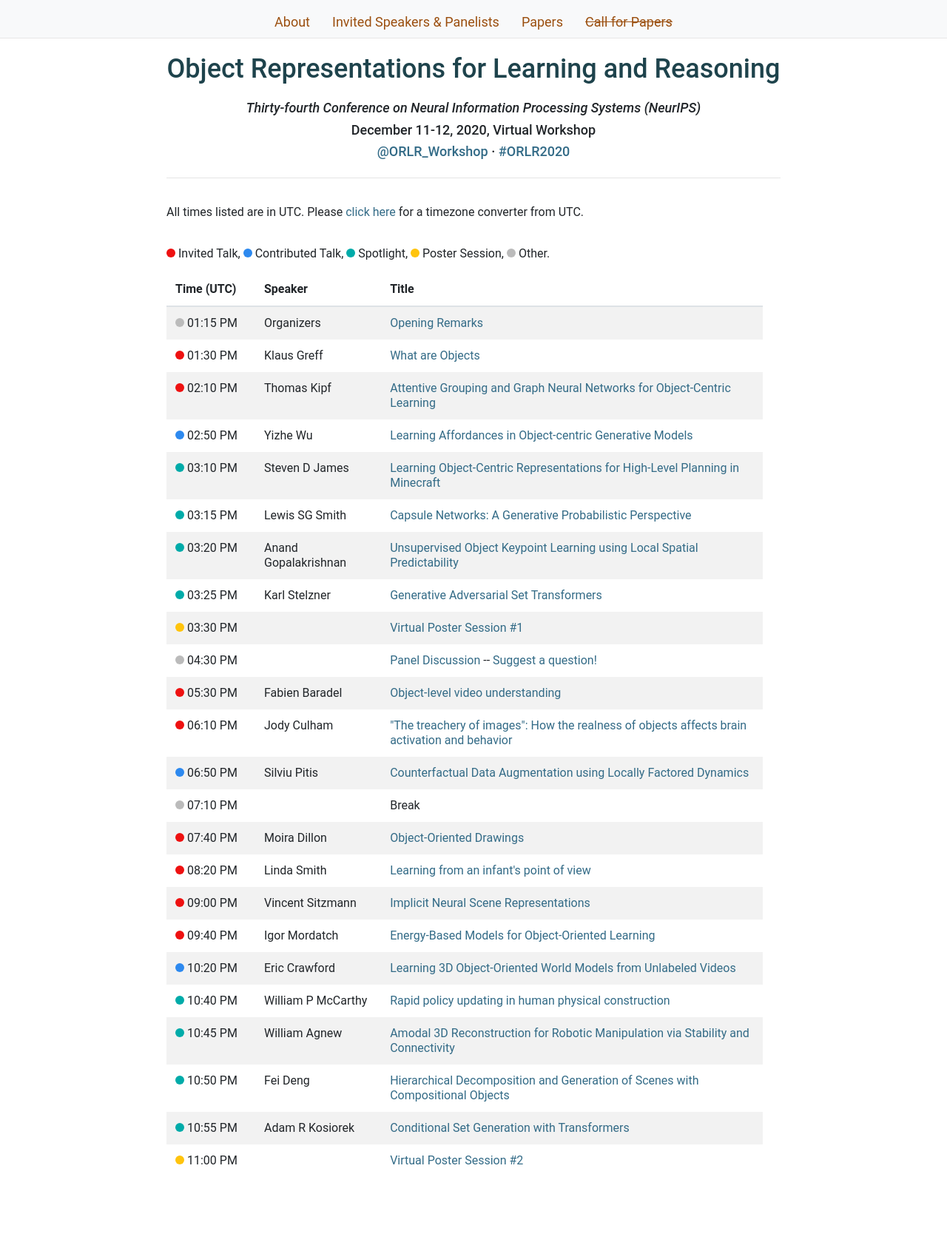
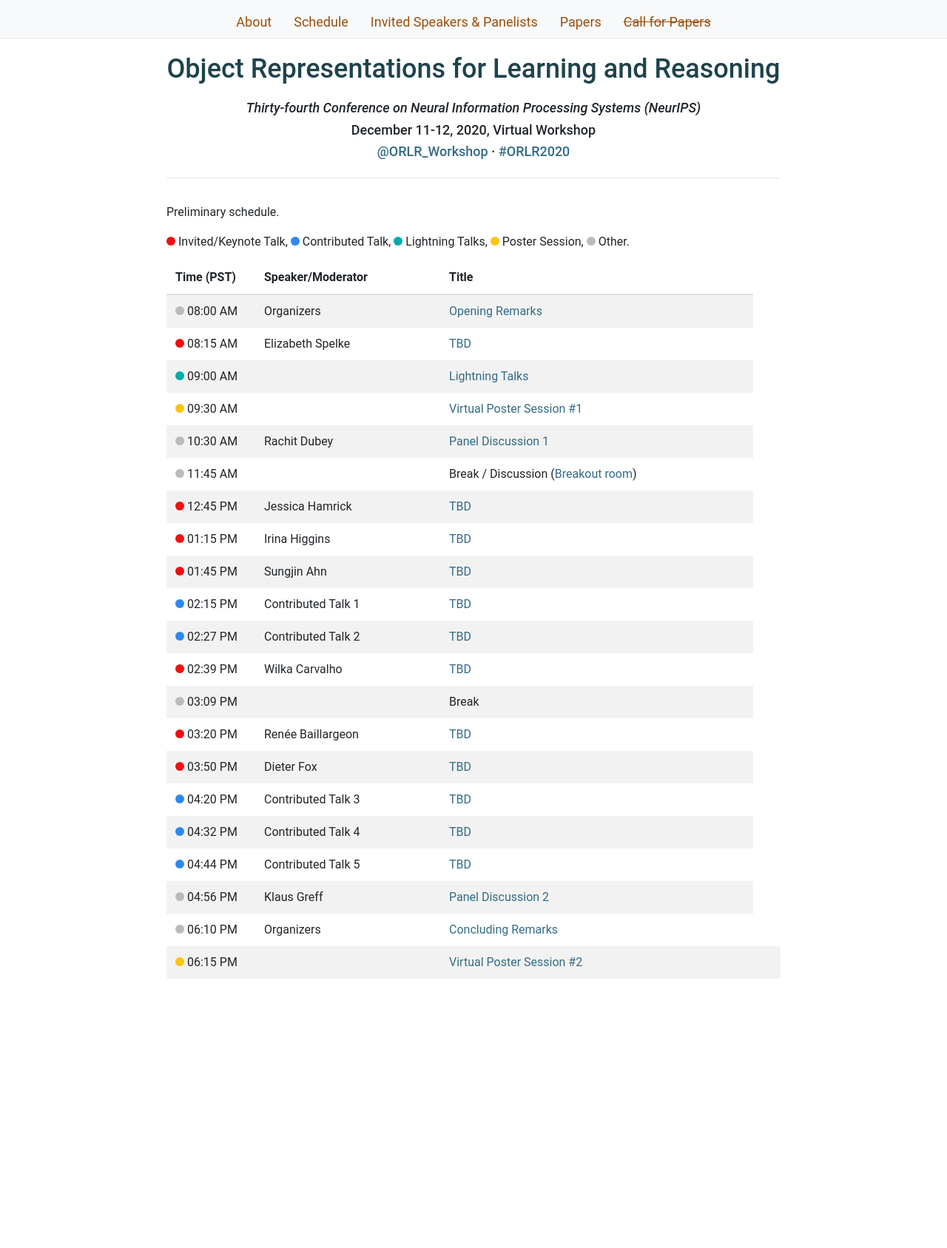
Before and after one commit to orlrworkshop/orlrworkshop.github.io, a Jekyll site: the page built from schedule.html, in a window 1280 px wide. Shown: the whole page at 74% size. Built offline with Jekyll 4.4.1, drawn with Linux system fonts in a browser that asks for light colours; nearby versions of some CDN libraries; after the commit the page ends 1419 px from its top, so only the background shows below that.

Commit message:
add preliminary schedule

```diff
--- a/_layouts/default.html
+++ b/_layouts/default.html
@@ -27,7 +27,7 @@
         <li class="nav-link"><a href="/index.html">About</a></li>
 <!--        <li class="nav-link"><a href="/format.html">How to Participate</a></li>-->
 <!--        <li class="nav-link"><a href="/livestream.html">Livestream</a></li>-->
-<!--        <li class="nav-link"><a href="/schedule.html">Schedule</a></li>-->
+        <li class="nav-link"><a href="/schedule.html">Schedule</a></li>
         <li class="nav-link"><a href="/speakers.html">Invited Speakers & Panelists</a></li>
         <li class="nav-link"><a href="/papers.html">Papers</a></li>
 <!--        <li class="nav-link"><a href="/resources.html">Resources</a></li>-->
--- a/css/style.css
+++ b/css/style.css
@@ -204,7 +204,7 @@ table .time {
   display: inline-block;
 }
 
-.dot-spotlight-talk {
+.dot-lightning-talk {
   height: 12px;
   width: 12px;
   background-color: #00aba9;
--- a/schedule.html
+++ b/schedule.html
@@ -4,160 +4,139 @@ layout: default
 
 <div class="row">
 <!--<p>Throughout the day we will be livestreaming invited talks, contributed talks, spotlight presentations, and a live panel discussion. Please see <a href="/format.html">How To Participate</a> for details on ways to participate!</p>-->
-
-<p>All times listed are in UTC. Please <a href="https://www.timeanddate.com/worldclock/converter.html?iso=20200717T131500&p1=1440" target="_blank">click here</a> for a timezone converter from UTC.</p>
+<!--<p>All times listed are in PST. Please <a href="https://www.timeanddate.com/worldclock/converter.html?iso=20200717T131500&p1=1440" target="_blank">click here</a> for a timezone converter from PST.</p>-->
 <!--<p><a href="https://calendar.google.com/calendar?cid=YmVya2VsZXkuZWR1X3ZkcXA4aWdsNjl2cnNyMmhzdTlwNHUzZTJvQGdyb3VwLmNhbGVuZGFyLmdvb2dsZS5jb20" target="_blank">Click here</a> to view this schedule in Google Calendar.</p>-->
 <p>
-</br><span class="dot-invited-talk"></span> Invited Talk, <span class="dot-contributed-talk"></span> Contributed Talk, <span class="dot-spotlight-talk"></span> Spotlight, <span class="dot-poster-session"></span> Poster Session, <span class="dot-other-session"></span> Other.
+Preliminary schedule.
+</br></br><span class="dot-invited-talk"></span> Invited/Keynote Talk, <span class="dot-contributed-talk"></span> Contributed Talk, <span class="dot-lightning-talk"></span> Lightning Talks, <span class="dot-poster-session"></span> Poster Session, <span class="dot-other-session"></span> Other.
 </p>
 <table class="table table-striped table-condensed" id="schedule">
   <thead>
     <tr>
-      <th class="time">Time (UTC)</th>
-      <th>Speaker</th>
+      <th class="time">Time (PST)</th>
+      <th>Speaker/Moderator</th>
       <th>Title</th>
 <!--      <th>Rocket.Chat</th>-->
     </tr>
   </thead>
   <tbody>
     <tr>
-      <td><span class="dot-other-session"></span> 01:15 PM</td>
+      <td><span class="dot-other-session"></span> 08:00 AM</td>
       <td> Organizers</td>
       <td><a href="">Opening Remarks</a></td>
 <!--      <td><a href="" target="_blank">#workshop_OOL</a></td>-->
     </tr>
     <tr>
-      <td><span class="dot-invited-talk"></span> 01:30 PM</td>
-      <td>Klaus Greff</td>
-      <td><a href="/program/ool_34.html">What are Objects</a></td>
+      <td><span class="dot-invited-talk"></span> 08:15 AM</td>
+      <td>Elizabeth Spelke</td>
+      <td><a href="">TBD</a></td>
 <!--      <td><a href="https://iclr.rocket.chat/channel/baics_channel_43" target="_blank">#baics_channel_43</a></td>-->
     </tr>
     <tr>
-      <td><span class="dot-invited-talk"></span> 02:10 PM</td>
-      <td>Thomas Kipf</td>
-      <td><a href="/program/ool_35.html">Attentive Grouping and Graph Neural Networks for Object-Centric Learning</a></td>
-<!--      <td><a href="https://iclr.rocket.chat/channel/workshop_BAICS" target="_blank">#workshop_BAICS</a></td>-->
-    </tr>
-    <tr>
-      <td><span class="dot-contributed-talk"></span> 02:50 PM</td>
-      <td>Yizhe Wu</td>
-      <td><a href="/program/ool_7.html">Learning Affordances in Object-centric Generative Models</a></td>
-<!--      <td><a href="https://iclr.rocket.chat/channel/baics_channel_44" target="_blank">#baics_channel_44</a></td>-->
-    </tr>
-    <tr>
-      <td><span class="dot-spotlight-talk"></span> 03:10 PM</td>
-      <td>Steven D James</td>
-      <td><a href="/program/ool_4.html">Learning Object-Centric Representations for High-Level Planning in Minecraft</a></td>
-<!--      <td><a href="https://iclr.rocket.chat/channel/baics_channel_08" target="_blank">#baics_channel_08</a></td>-->
-    </tr>
-    <tr>
-      <td><span class="dot-spotlight-talk"></span> 03:15 PM</td>
-      <td>Lewis SG Smith</td>
-      <td><a href="/program/ool_6.html">Capsule Networks: A Generative Probabilistic Perspective</a></td>
-<!--      <td><a href="https://iclr.rocket.chat/channel/baics_channel_08" target="_blank">#baics_channel_08</a></td>-->
-    </tr>
-    <tr>
-      <td><span class="dot-spotlight-talk"></span> 03:20 PM</td>
-      <td>Anand Gopalakrishnan</td>
-      <td><a href="/program/ool_9.html">Unsupervised Object Keypoint Learning using Local Spatial Predictability</a></td>
-<!--      <td><a href="https://iclr.rocket.chat/channel/baics_channel_08" target="_blank">#baics_channel_08</a></td>-->
-    </tr>
-    <tr>
-      <td><span class="dot-spotlight-talk"></span> 03:25 PM</td>
-      <td>Karl Stelzner</td>
-      <td><a href="/program/ool_32.html">Generative Adversarial Set Transformers</a></td>
-<!--      <td><a href="https://iclr.rocket.chat/channel/baics_channel_08" target="_blank">#baics_channel_08</a></td>-->
-    </tr>
-    <tr>
-      <td><span class="dot-poster-session"></span> 03:30 PM</td>
+      <td><span class="dot-lightning-talk"></span> 09:00 AM</td>
+      <td></td>
+      <td><a href="/papers.html">Lightning Talks</a></td>
+    </tr>    <tr>
+      <td><span class="dot-poster-session"></span> 09:30 AM</td>
       <td></td>
       <td><a href="/papers.html">Virtual Poster Session #1</a></td>
     </tr>
     <tr>
-      <td><span class="dot-other-session"></span> 04:30 PM</td>
-      <td></td>
-      <td><a href="/speakers.html">Panel Discussion</a> -- <a href="https://app.sli.do/event/rwgvb2ix" target="_blank">Suggest a question!</a></td>
+      <td><span class="dot-other-session"></span> 10:30 AM</td>
+      <td> Rachit Dubey</td>
+      <td><a href="/speakers.html">Panel Discussion 1 </a></td>
     </tr>
     <tr>
-      <td><span class="dot-invited-talk"></span> 05:30 PM</td>
-      <td>Fabien Baradel</td>
-      <td><a href="/program/ool_36.html">Object-level video understanding</a></td>
+      <td><span class="dot-other-session"></span> 11:45 AM</td>
+      <td></td>
+      <td>Break / Discussion (<a href="">Breakout room</a>)</td>
+<!--      <td><a href="https://iclr.rocket.chat/channel/baics_channel_44" target="_blank">#baics_channel_44</a></td>-->
+    </tr>
+    <tr>
+      <td><span class="dot-invited-talk"></span> 12:45 PM</td>
+      <td>Jessica Hamrick</td>
+      <td><a href="">TBD</a></td>
 <!--      <td><a href="https://iclr.rocket.chat/channel/baics_channel_45" target="_blank">#baics_channel_45</a></td>-->
     </tr>
     <tr>
-      <td><span class="dot-invited-talk"></span> 06:10 PM</td>
-      <td>Jody Culham</td>
-      <td><a href="/program/ool_37.html">"The treachery of images": How the realness of objects affects brain activation and behavior</a></td>
-<!--      <td><a href="https://iclr.rocket.chat/channel/baics_channel_24" target="_blank">#baics_channel_24</a></td>-->
+      <td><span class="dot-invited-talk"></span> 01:15 PM</td>
+      <td>Irina Higgins</td>
+      <td><a href="">TBD</a></td>
+<!--      <td><a href="https://iclr.rocket.chat/channel/baics_channel_45" target="_blank">#baics_channel_45</a></td>-->
     </tr>
     <tr>
-      <td><span class="dot-contributed-talk"></span> 06:50 PM</td>
-      <td>Silviu Pitis</td>
-      <td><a href="/program/ool_17.html">Counterfactual Data Augmentation using Locally Factored Dynamics</a></td>
+      <td><span class="dot-invited-talk"></span> 01:45 PM</td>
+      <td>Sungjin Ahn</td>
+      <td><a href="">TBD</a></td>
+<!--      <td><a href="https://iclr.rocket.chat/channel/baics_channel_08" target="_blank">#baics_channel_08</a></td>-->
+    </tr>
+    <tr>
+      <td><span class="dot-contributed-talk"></span> 02:15 PM</td>
+      <td>Contributed Talk 1</td>
+      <td><a href="">TBD</a></td>
 <!--      <td><a href="https://iclr.rocket.chat/channel/baics_channel_46" target="_blank">#baics_channel_46</a></td>-->
     </tr>
     <tr>
-      <td><span class="dot-other-session"></span> 07:10 PM</td>
-      <td></td>
-      <td>Break</td>
-<!--      <td><a href="https://iclr.rocket.chat/channel/baics_channel_33" target="_blank">#baics_channel_33</a></td>-->
-    </tr>
-    <tr>
-      <td><span class="dot-invited-talk"></span> 07:40 PM</td>
-      <td>Moira Dillon</td>
-      <td><a href="/program/ool_38.html">Object-Oriented Drawings</a></td>
-<!--      <td><a href="https://iclr.rocket.chat/channel/baics_channel_33" target="_blank">#baics_channel_33</a></td>-->
-    </tr>
-    <tr>
-      <td><span class="dot-invited-talk"></span> 08:20 PM</td>
-      <td>Linda Smith</td>
-      <td><a href="/program/ool_39.html">Learning from an infant's point of view</a></td>
-<!--      <td><a href="https://iclr.rocket.chat/channel/baics_channel_47" target="_blank">#baics_channel_47</a></td>-->
-    </tr>
-    <tr>
-      <td><span class="dot-invited-talk"></span> 09:00 PM</td>
-      <td>Vincent Sitzmann</td>
-      <td><a href="/program/ool_40.html">Implicit Neural Scene Representations</a></td>
-<!--      <td><a href="https://iclr.rocket.chat/channel/baics_channel_05" target="_blank">#baics_channel_05</a></td>-->
-    </tr>
-    <tr>
-      <td><span class="dot-invited-talk"></span> 09:40 PM</td>
-      <td>Igor Mordatch</td>
-      <td><a href="/program/ool_41.html">Energy-Based Models for Object-Oriented Learning</a></td>
-<!--      <td><a href="https://iclr.rocket.chat/channel/baics_channel_05" target="_blank">#baics_channel_05</a></td>-->
-    </tr>
-    <tr>
-      <td><span class="dot-contributed-talk"></span> 10:20 PM</td>
-      <td>Eric Crawford</td>
-      <td><a href="/program/ool_19.html">Learning 3D Object-Oriented World Models from Unlabeled Videos</a></td>
+      <td><span class="dot-contributed-talk"></span> 02:27 PM</td>
+      <td>Contributed Talk 2</td>
+      <td><a href="">TBD</a></td>
 <!--      <td><a href="https://iclr.rocket.chat/channel/baics_channel_46" target="_blank">#baics_channel_46</a></td>-->
     </tr>
     <tr>
-      <td><span class="dot-spotlight-talk"></span> 10:40 PM</td>
-      <td>William P McCarthy</td>
-      <td><a href="/program/ool_14.html">Rapid policy updating in human physical construction</a></td>
+      <td><span class="dot-invited-talk"></span> 02:39 PM</td>
+      <td>Wilka Carvalho</td>
+      <td><a href="">TBD</a></td>
 <!--      <td><a href="https://iclr.rocket.chat/channel/baics_channel_08" target="_blank">#baics_channel_08</a></td>-->
     </tr>
     <tr>
-      <td><span class="dot-spotlight-talk"></span> 10:45 PM</td>
-      <td>William Agnew</td>
-      <td><a href="/program/ool_28.html">Amodal 3D Reconstruction for Robotic Manipulation via Stability and Connectivity</a></td>
+      <td><span class="dot-other-session"></span> 03:09 PM</td>
+      <td></td>
+      <td>Break</td>
+<!--      <td><a href="https://iclr.rocket.chat/channel/baics_channel_44" target="_blank">#baics_channel_44</a></td>-->
+    </tr>
+    <tr>
+      <td><span class="dot-invited-talk"></span> 03:20 PM</td>
+      <td>Renée Baillargeon</td>
+      <td><a href="">TBD</a></td>
 <!--      <td><a href="https://iclr.rocket.chat/channel/baics_channel_08" target="_blank">#baics_channel_08</a></td>-->
     </tr>
     <tr>
-      <td><span class="dot-spotlight-talk"></span> 10:50 PM</td>
-      <td>Fei Deng</td>
-      <td><a href="/program/ool_30.html">Hierarchical Decomposition and Generation of Scenes with Compositional Objects</a></td>
+      <td><span class="dot-invited-talk"></span> 03:50 PM</td>
+      <td>Dieter Fox</td>
+      <td><a href="">TBD</a></td>
 <!--      <td><a href="https://iclr.rocket.chat/channel/baics_channel_08" target="_blank">#baics_channel_08</a></td>-->
     </tr>
     <tr>
-      <td><span class="dot-spotlight-talk"></span> 10:55 PM</td>
-      <td>Adam R Kosiorek</td>
-      <td><a href="/program/ool_31.html">Conditional Set Generation with Transformers</a></td>
-<!--      <td><a href="https://iclr.rocket.chat/channel/baics_channel_08" target="_blank">#baics_channel_08</a></td>-->
+      <td><span class="dot-contributed-talk"></span> 04:20 PM</td>
+      <td>Contributed Talk 3</td>
+      <td><a href="">TBD</a></td>
+<!--      <td><a href="https://iclr.rocket.chat/channel/baics_channel_46" target="_blank">#baics_channel_46</a></td>-->
     </tr>
     <tr>
-      <td><span class="dot-poster-session"></span> 11:00 PM</td>
+      <td><span class="dot-contributed-talk"></span> 04:32 PM</td>
+      <td>Contributed Talk 4</td>
+      <td><a href="">TBD</a></td>
+<!--      <td><a href="https://iclr.rocket.chat/channel/baics_channel_46" target="_blank">#baics_channel_46</a></td>-->
+    </tr>
+    <tr>
+      <td><span class="dot-contributed-talk"></span> 04:44 PM</td>
+      <td>Contributed Talk 5</td>
+      <td><a href="">TBD</a></td>
+<!--      <td><a href="https://iclr.rocket.chat/channel/baics_channel_46" target="_blank">#baics_channel_46</a></td>-->
+    </tr>
+    <tr>
+      <td><span class="dot-other-session"></span> 04:56 PM</td>
+      <td> Klaus Greff</td>
+      <td><a href="/speakers.html">Panel Discussion 2 </a></td>
+    </tr>
+    <tr>
+      <td><span class="dot-other-session"></span> 06:10 PM</td>
+      <td> Organizers</td>
+      <td><a href="">Concluding Remarks</a></td>
+<!--      <td><a href="" target="_blank">#workshop_OOL</a></td>-->
+    </tr>
+    <tr>
+      <td><span class="dot-poster-session"></span> 06:15 PM</td>
       <td></td>
       <td><a href="/papers.html">Virtual Poster Session #2</a></td>
       <td></td>
```
